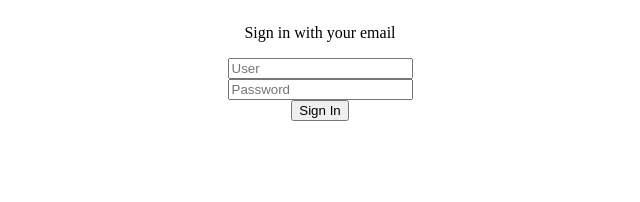
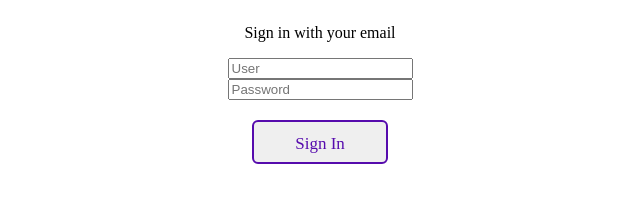
Before and after one commit to Nachoooooooo/taller_github, a plain HTML site: page index.html in a window 1280 px wide. Shown: the whole page, without its empty margins (320-960 px from the left). Drawn offline with Linux system fonts and the light colour scheme.

Commit message:
add/ css sign in button

```diff
--- a/index.html
+++ b/index.html
@@ -14,7 +14,9 @@
         <input id="email2" name="email2" class="btn" type="text" placeholder="User" />
         <input id="pass3" name="pass3" class="btn" type="password" placeholder="Password" />
         </div>
+        <div>
         <button id="submitIndex" type="submit">Sign In</button>
+        </div>
 
     </form>
 
--- a/style.css
+++ b/style.css
@@ -6,8 +6,10 @@
     flex-wrap: wrap;
 }
 
-#submitIndex{
+#submitIndex {
     display: flex;
+    align-content: center;
+    justify-content: center;
 }
 
 .inputs{
@@ -16,3 +18,52 @@
     align-content: center;
     flex-wrap: wrap;
 }
+
+button {
+    --color: #560bad;
+    font-family: inherit;
+    display: inline-block;
+    width: 8em;
+    height: 2.6em;
+    line-height: 2.5em;
+    margin: 20px;
+    position: relative;
+    overflow: hidden;
+    border: 2px solid var(--color);
+    transition: color .5s;
+    z-index: 1;
+    font-size: 17px;
+    border-radius: 6px;
+    font-weight: 500;
+    color: var(--color);
+   }
+
+   button:before {
+    content: "";
+    position: absolute;
+    z-index: -1;
+    background: var(--color);
+    height: 150px;
+    width: 200px;
+    border-radius: 50%;
+   }
+
+   button:hover {
+    color: #fff;
+   }
+
+   button:before {
+    top: 100%;
+    left: 100%;
+    transition: all .7s;
+   }
+
+   button:hover:before {
+    top: -30px;
+    left: -30px;
+   }
+
+   button:active:before {
+    background: #3a0ca3;
+    transition: background 0s;
+   }
```
